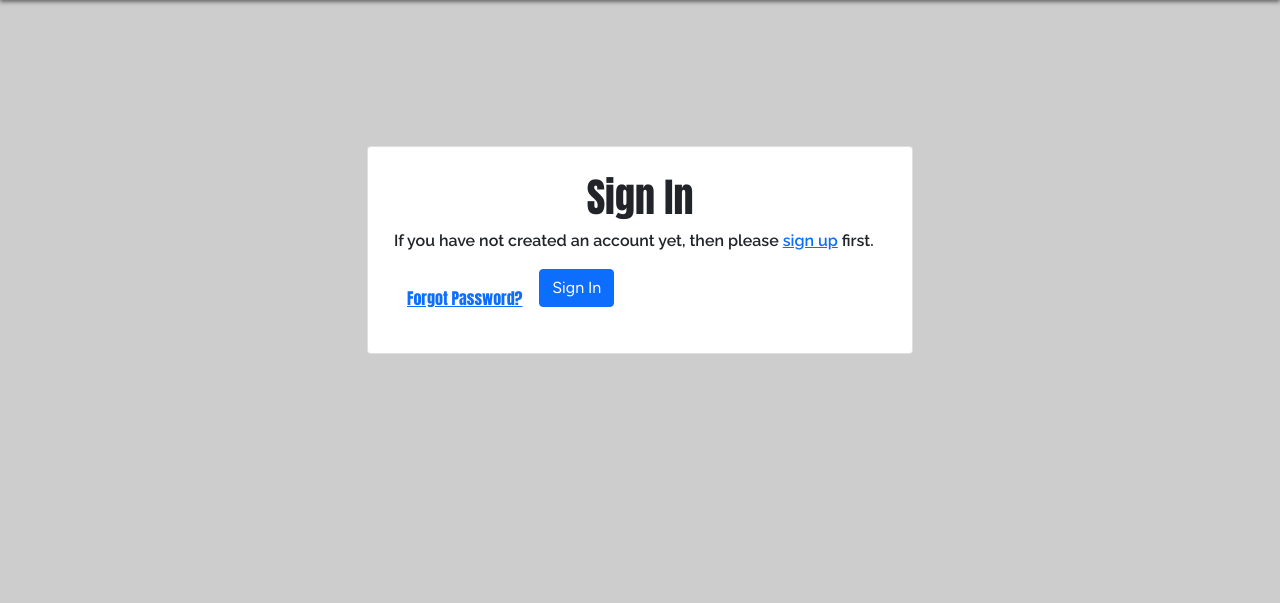
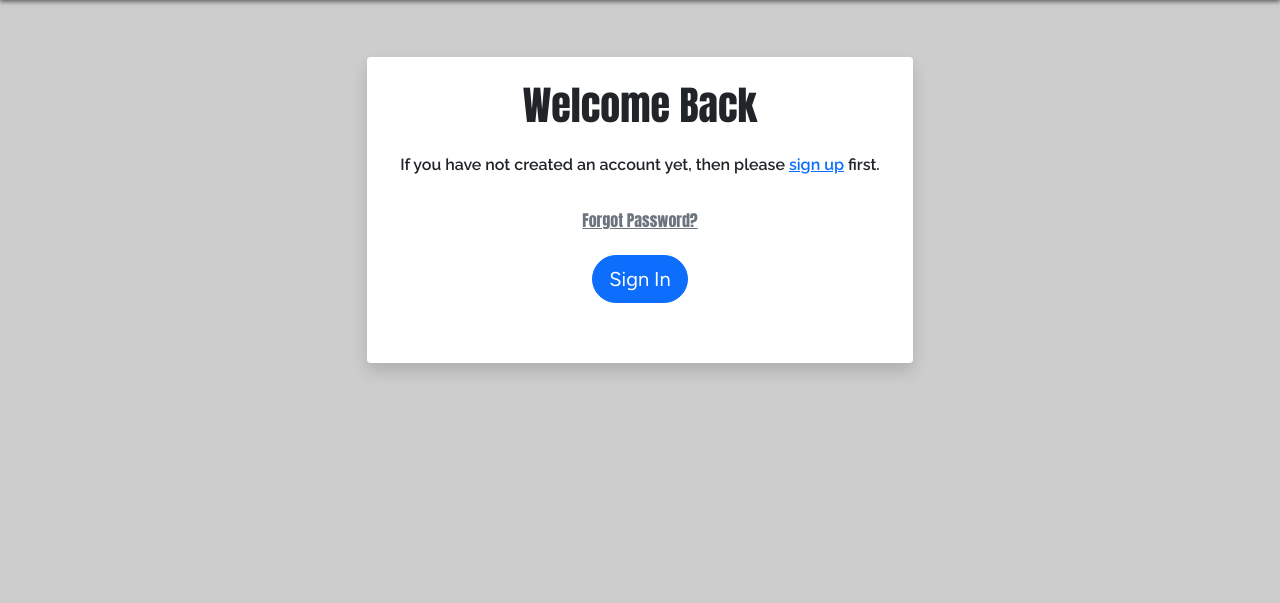
Before and after one commit to JAmcevoy/tiny-bites, a Django app: page /my_bites/ in a window 1280 px wide. Shown: the part 71-674 px from the top of the page. Run offline with Django 4.2, Linux system fonts and the light colour scheme; some libraries are stand-ins or nearby versions.

Commit message:
Made changes to login stlye and placement

```diff
--- a/templates/account/login.html
+++ b/templates/account/login.html
@@ -5,48 +5,54 @@
 {% block head_title %}{% trans "Sign In" %}{% endblock head_title %}
 
 {% block content %}
-
-<div class="container">
+<div class="container mt-5">
     <div class="row justify-content-center">
         <div class="col-md-6">
-            <div class="card" style="margin-top: 25%;">
-                <div class="card-body">
-                    <h1 class="card-title text-center">{% trans "Sign In" %}</h1>
+            <div class="card border-0 shadow rounded p-4">
+                <h1 class="card-title text-center mb-4">Welcome Back</h1>
 
                 {% get_providers as socialaccount_providers %}
 
                 {% if socialaccount_providers %}
-                    <p class="card-text">{% blocktrans with site.name as site_name %}Please sign in with one
+                <p class="card-text text-center mb-4">{% blocktrans with site.name as site_name %}Please sign in with one
                     of your existing third-party accounts. Or, <a href="{{ signup_url }}">sign up</a>
-                        for a {{ site_name }} account and sign in below:{% endblocktrans %}</p>
+                    for a {{ site_name }} account and sign in below.{% endblocktrans %}</p>
 
-                    <div class="socialaccount_ballot">
-                        <ul class="socialaccount_providers">
+                <div class="socialaccount_ballot text-center">
+                    <ul class="socialaccount_providers list-inline">
                         {% include "socialaccount/snippets/provider_list.html" with process="login" %}
                     </ul>
-                        <div class="login-or">{% trans 'or' %}</div>
                 </div>
 
                 {% include "socialaccount/snippets/login_extra.html" %}
 
                 {% else %}
-                    <p class="card-text">{% blocktrans %}If you have not created an account yet, then please
+                <p class="card-text text-center mb-4">{% blocktrans %}If you have not created an account yet, then please
                     <a href="{{ signup_url }}">sign up</a> first.{% endblocktrans %}</p>
                 {% endif %}
 
-                    <form method="POST" action="{% url 'account_login' %}">
+                <form method="POST" action="{% url 'account_login' %}" class="mb-3">
                     {% csrf_token %}
                     {{ form.as_p }}
                     {% if redirect_field_value %}
                     <input type="hidden" name="{{ redirect_field_name }}" value="{{ redirect_field_value }}" />
                     {% endif %}
-                        <a class="btn btn-link" href="{% url 'account_reset_password' %}">{% trans "Forgot Password?" %}</a>
-                        <button class="btn btn-primary" type="submit">{% trans "Sign In" %}</button>
+                    <div class="text-center"> <!-- Centering the content -->
+                        <div class="mb-3">
+                            <a class="btn btn-link text-muted" href="{% url 'account_reset_password' %}">{% trans "Forgot Password?" %}</a>
+                        </div>
+                        <button class="btn btn-primary btn-lg rounded-pill" type="submit">{% trans "Sign In" %}</button>
+                    </div>
                 </form>
             </div>
         </div>
     </div>
+    <div class="row justify-content-center">
+        <div class="col-md-6">
+            <div class="text-center">
+
             </div>
         </div>
-
+    </div>
+</div>
 {% endblock content %}
```
Lines whose indentation alone changed are shown as unchanged.
